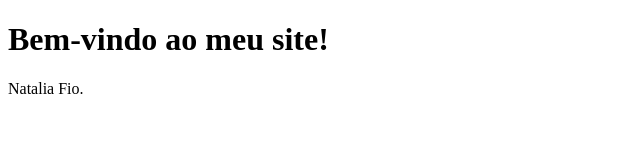
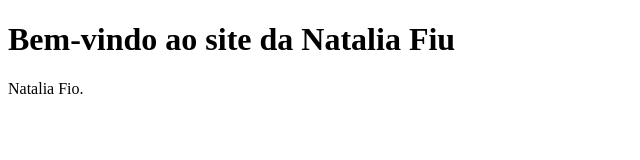
Before and after one commit to Escolamestrenatal/NataliaCapoeira, a plain HTML site: page index.html in a window 1280 px wide. Shown: the whole page, without its empty margins (0-640 px from the left). Drawn offline with Linux system fonts and the light colour scheme.

Commit message:
Update index.html
desc

```diff
--- a/index.html
+++ b/index.html
@@ -6,7 +6,7 @@
     <title>Meu Site de Capoeira</title>
 </head>
 <body>
-    <h1>Bem-vindo ao meu site!</h1>
+    <h1>Bem-vindo ao site da Natalia Fiu</h1>
     <p>Natalia Fio.</p>
 </body>
 </html>
```
